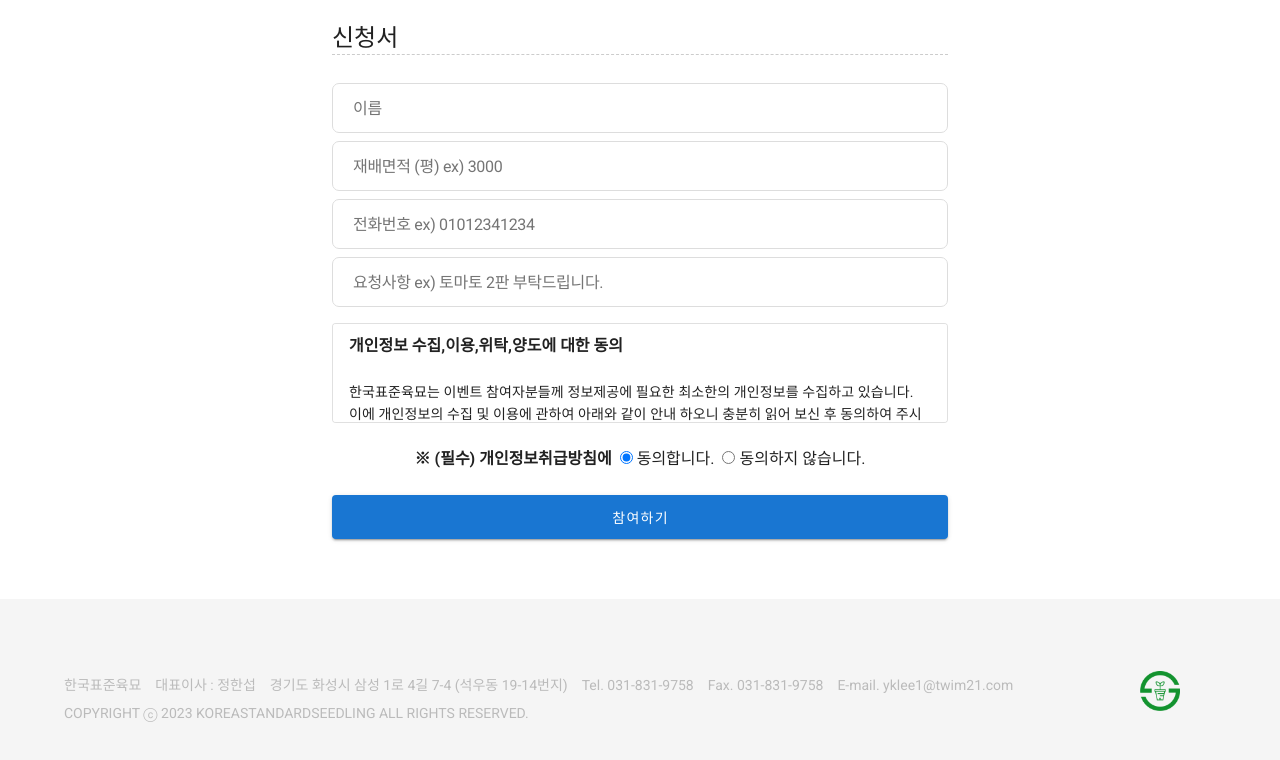
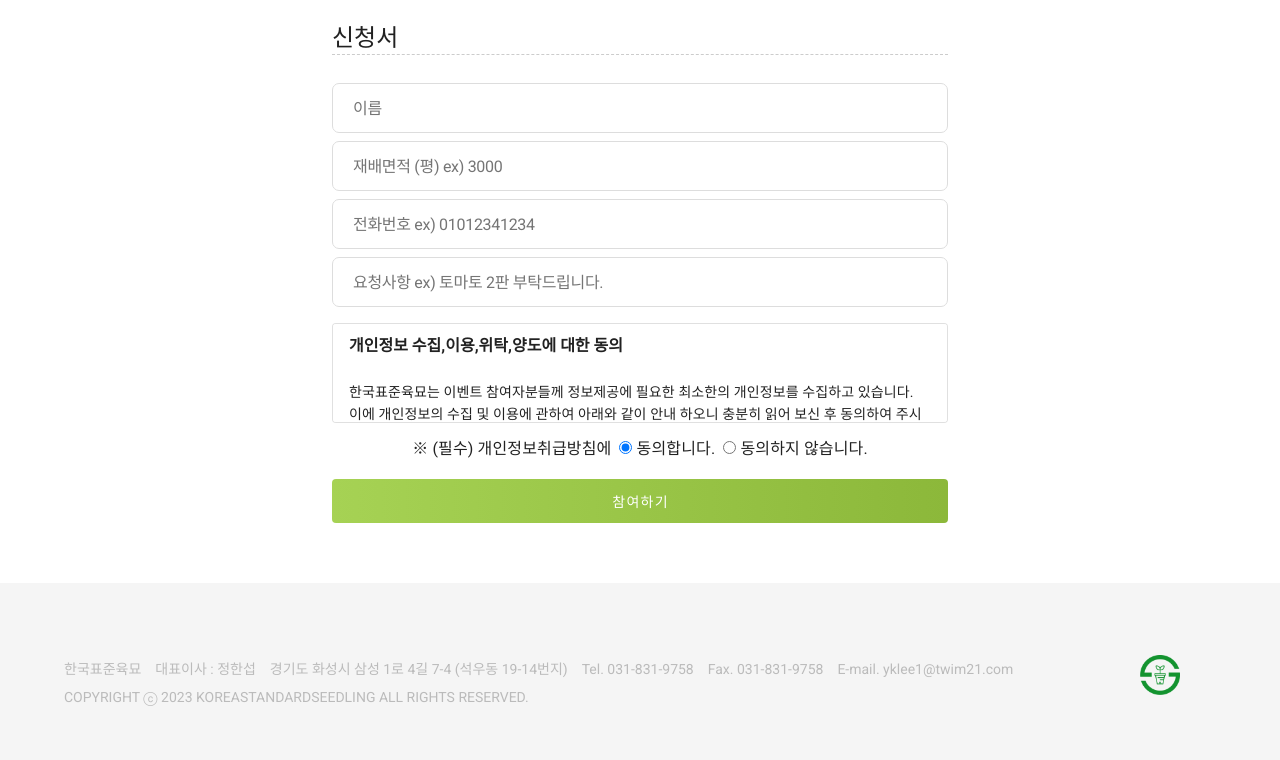
Before and after one commit to rladltmf224/landing, a Vue app: page /AppContent in a window 1280 px wide. Shown: the part 2350-3110 px from the top of the page. Built offline with nearby package versions, Linux system fonts and the light colour scheme.

Commit message:
style:참여하기버튼css

```diff
--- a/src/views/content/AppContent.vue
+++ b/src/views/content/AppContent.vue
@@ -291,6 +291,7 @@
           id="id"
           type="text"
           placeholder="이름"
+          v-model="userInfo.customerName"
           class="my-1 input-default is-delete"
           title="이름"
         />
@@ -299,7 +300,7 @@
     <v-row justify="center">
       <v-col xl="6" lg="6" md="6" sm="6" xs="5" class="box-input py-0">
         <input
-          oninput="this.value = this.value.slice(0, 4).replace(/[^0-9.]/g, '').replace(/(\..*)\./g, '$1');"
+          oninput="this.value = this.value.slice(0, 10).replace(/[^0-9.]/g, '').replace(/(\..*)\./g, '$1');"
           type="number"
           placeholder="재배면적 (평) ex) 3000"
           v-model="userInfo.area"
@@ -375,9 +376,19 @@
       </v-col>
     </v-row>
     <v-row justify="center">
-      <v-col xl="6" lg="6" md="6" sm="6" xs="5" class="d-flex justify-center">
-        <strong> ※ (필수) 개인정보취급방침에 </strong>
-        <span class="agree_radio_01"
+      <v-col
+        xl="6"
+        lg="6"
+        md="6"
+        sm="6"
+        xs="5"
+        class="d-flex justify-center py-0"
+      >
+        <!-- <strong> ※ (필수) 개인정보취급방침에 </strong> -->
+        <p class="text-subtitle-2 text-lg-subtitle-1">
+          ※ (필수) 개인정보취급방침에
+        </p>
+        <span class="agree_radio_01 text-subtitle-2 text-lg-subtitle-1"
           ><label for="e01_agree_y" class="strong">
             <input
               class="ml-2"
@@ -389,7 +400,7 @@
             동의합니다.</label
           ></span
         >
-        <span class="agree_radio_02"
+        <span class="agree_radio_02 text-subtitle-2 text-lg-subtitle-1"
           ><label for="agree02" class="strong">
             <input
               class="ml-2"
@@ -403,17 +414,24 @@
         >
       </v-col>
     </v-row>
+
     <!-- 참여하기 -->
-    <v-row class="d-flex justify-center pb-12">
+    <v-row class="pb-12 mt-0" justify="center">
       <v-col xl="6" lg="6" md="6" sm="6" xs="5">
         <v-btn
+          :style="
+            radioValues === 'Y'
+              ? 'background: linear-gradient(to right, #a6d254, #8cb83a)'
+              : 'background: linear-gradient(to right, #bebebe, rgb(155, 155, 155));'
+          "
           block
           @click="radioValues === 'Y' ? preSubmit() : null"
-          :color="radioValues === 'Y' ? 'primary' : 'grey'"
           :disabled="radioValues === 'N'"
           large
-          >참여하기</v-btn
+          elevation="0"
         >
+          <span style="color: white">참여하기</span>
+        </v-btn>
       </v-col>
     </v-row>
     <!-- float -->
```
Also changed, not shown: 1 other file (tests, documents, lock files or other folders).
